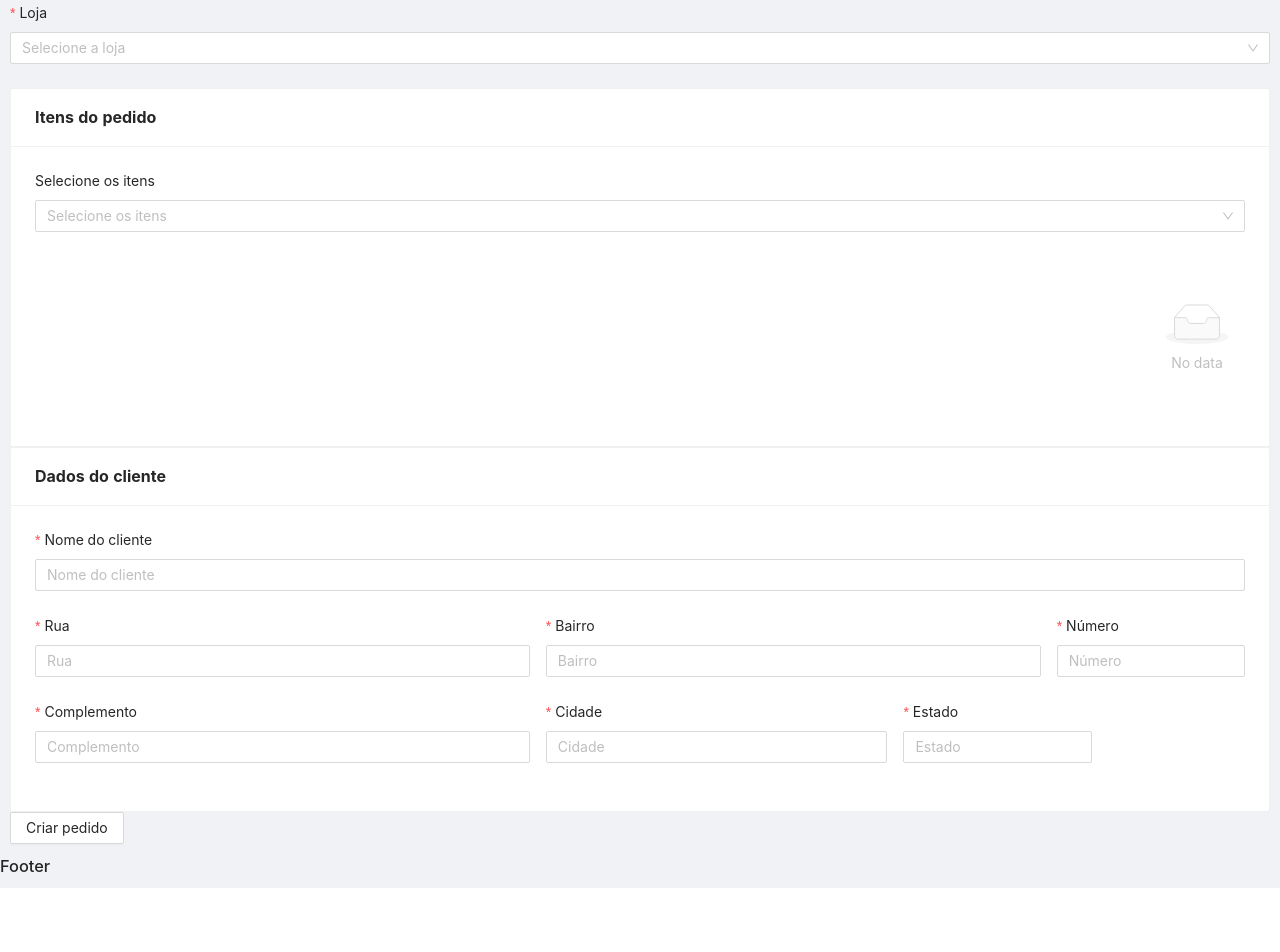
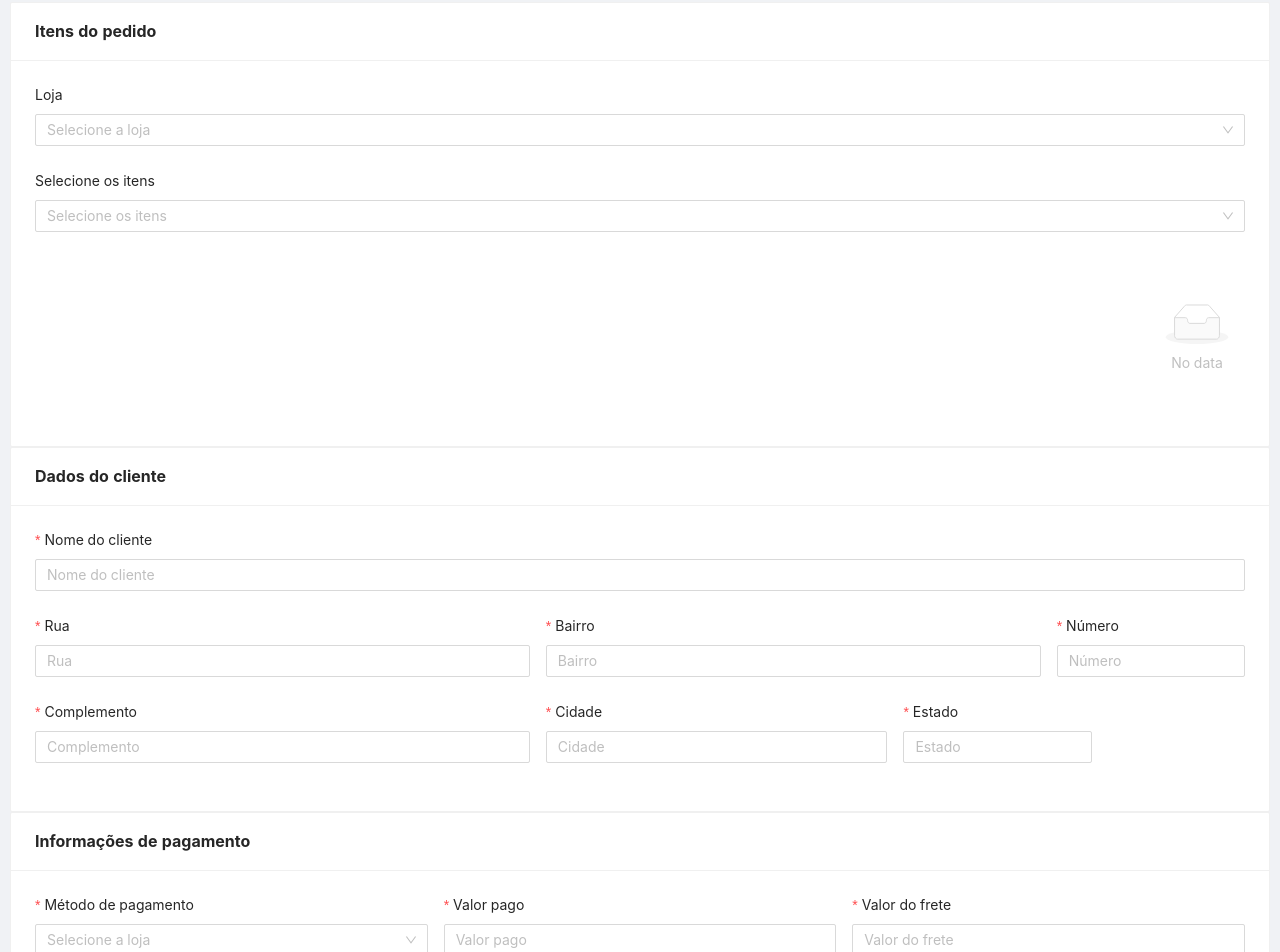
Before and after one commit to michaelsampietro/dc-test, a React (Create React App) app: page /pedido in a window 1280 px wide. Shown: the part 120-1072 px from the top of the page. Before the commit the page ends 1008 px from the top, so only its background shows below. Built offline with nearby package versions, Linux system fonts and the light colour scheme.

Commit message:
payment methods form

```diff
--- /dev/null
+++ b/src/mocks/payments.ts
@@ -0,0 +1,14 @@
+export const payments = [
+  {
+    value: 'CREDIT',
+    label: 'Crédito',
+  },
+  {
+    value: 'DEDBIT',
+    label: 'Débito',
+  },
+  {
+    value: 'ONLINE',
+    label: 'Online',
+  },
+];
--- a/src/pages/CreateOrder/components/ItemsSelection/index.tsx
+++ b/src/pages/CreateOrder/components/ItemsSelection/index.tsx
@@ -1,22 +1,33 @@
-import { Select, Form, List, Input, Button, Card } from 'antd';
+import { Select, Form, List, Input, Button, Card, Row } from 'antd';
 import React, { useEffect, useRef, useState } from 'react';
 import GroupData from '../../../../components/GroupData';
 import { goods } from '../../../../mocks/goods';
+import { stores } from '../../../../mocks/stores';
 import { Item } from '../../../../types/CreateOrderTypes/Item';
 import { formatPrice } from '../../../../utils/priceFormatter';
 const { Option } = Select;
 
-interface ItemsSelectionProps {
-  store: string;
-}
-
 type SelectedItemType = Item & { quantity: number };
 
-const ItemsSelection: React.FC<ItemsSelectionProps> = ({ store }) => {
+const ItemsSelection: React.FC = () => {
   const [items, setItems] = useState<Item[]>([]);
   const [currentItem, setCurrentItem] = useState<Item>();
   const [selectedItems, setSelectedItems] = useState<SelectedItemType[]>([]);
   const amountRef = useRef(null);
+
+  const [store, setStore] = useState('');
+
+  const selectStore = (value: string) => {
+    if (store === '') {
+      setStore(value);
+    } else if (
+      window.confirm(
+        'Tem certeza? Trocar de loja apagará todos os itens já adicionados ao pedido.',
+      )
+    ) {
+      setStore(value);
+    }
+  };
 
   useEffect(() => {
     if (store && store === '') {
@@ -54,6 +65,13 @@ const ItemsSelection: React.FC<ItemsSelectionProps> = ({ store }) => {
   return (
     <>
       <Card title="Itens do pedido">
+        <Form.Item name="store" label="Loja">
+          <Select placeholder="Selecione a loja" onChange={selectStore}>
+            {stores.map((store) => (
+              <Option value={store}>{store}</Option>
+            ))}
+          </Select>
+        </Form.Item>
         <Form.Item label="Selecione os itens">
           <Select
             placeholder="Selecione os itens"
--- /dev/null
+++ b/src/pages/CreateOrder/components/PaymentForm/index.tsx
@@ -0,0 +1,36 @@
+import { Card, Col, Form, Row, Select } from 'antd';
+import React from 'react';
+import CustomInput from '../../../../components/CustomInput';
+import { payments } from '../../../../mocks/payments';
+
+const { Option } = Select;
+
+const PaymentForm: React.FC = () => {
+  return (
+    <Card title="Informações de pagamento">
+      <Row gutter={16}>
+        <Col xs={24} md={8}>
+          <Form.Item
+            name="payment_method"
+            label="Método de pagamento"
+            rules={[{ required: true }]}
+          >
+            <Select placeholder="Selecione a loja">
+              {payments.map((payment) => (
+                <Option value={payment.value}>{payment.label}</Option>
+              ))}
+            </Select>
+          </Form.Item>
+        </Col>
+        <Col xs={24} md={8}>
+          <CustomInput label="Valor pago" name="payment_amount" />
+        </Col>
+        <Col xs={24} md={8}>
+          <CustomInput label="Valor do frete" name="deliveryFee" />
+        </Col>
+      </Row>
+    </Card>
+  );
+};
+
+export default PaymentForm;
--- a/src/pages/CreateOrder/index.tsx
+++ b/src/pages/CreateOrder/index.tsx
@@ -1,30 +1,17 @@
-import { Button, Form, Select } from 'antd';
+import { Button, Card, Form, Select } from 'antd';
 import React, { useState } from 'react';
 import { Link } from 'react-router-dom';
 import PageTitle from '../../components/PageTitle';
 import { stores } from '../../mocks/stores';
 import CustomerForm from './components/CustomerForm';
 import ItemsSelection from './components/ItemsSelection';
+import PaymentForm from './components/PaymentForm';
 
 const { Option } = Select;
 
 const defaultMessage = 'Campo obrigatório!';
 
 const CreateOrder: React.FC = () => {
-  const [store, setStore] = useState('');
-
-  const selectStore = (value: string) => {
-    if (store === '') {
-      setStore(value);
-    } else if (
-      window.confirm(
-        'Tem certeza? Trocar de loja apagará todos os itens já adicionados ao pedido.',
-      )
-    ) {
-      setStore(value);
-    }
-  };
-
   return (
     <>
       <div className="page_header">
@@ -37,21 +24,11 @@ const CreateOrder: React.FC = () => {
       </div>
 
       <Form onFinish={console.log} layout="vertical">
-        <Form.Item
-          name="store"
-          label="Loja"
-          rules={[{ required: true, message: defaultMessage }]}
-        >
-          <Select placeholder="Selecione a loja" onChange={selectStore}>
-            {stores.map((store) => (
-              <Option value={store}>{store}</Option>
-            ))}
-          </Select>
-        </Form.Item>
-
-        <ItemsSelection store={store} />
+        <ItemsSelection />
 
         <CustomerForm />
+
+        <PaymentForm />
 
         <Button htmlType="submit">Criar pedido</Button>
       </Form>
```
